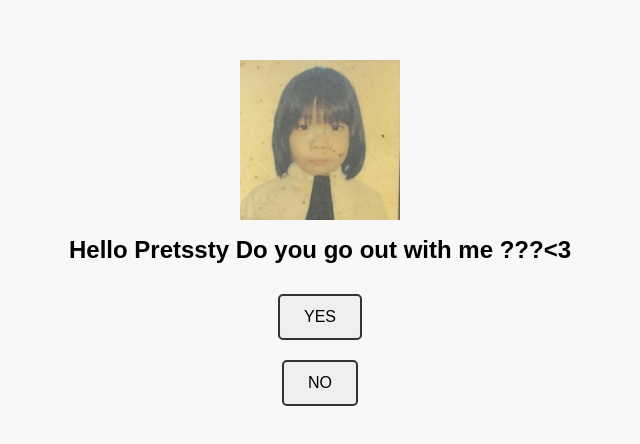
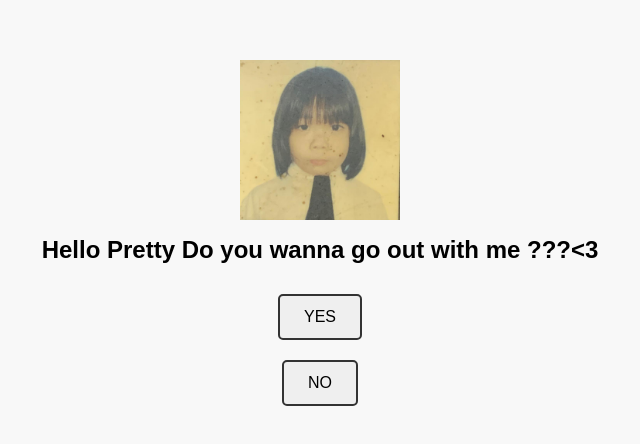
Before and after one commit to kpfigarola/date, a plain HTML site: page index.html in a window 1280 px wide. Shown: the part 162-606 px from the top of the page, without its empty margins (320-960 px from the left). Drawn offline with Linux system fonts and the light colour scheme.

Commit message:
Update index.html

```diff
--- a/index.html
+++ b/index.html
@@ -13,7 +13,7 @@
         <div>
             <img src="darel gwapo.jpg" alt="">
         </div>
-        <h1 class="text">Hello Pretssty Do you go out with me ???<3</h1>
+        <h1 class="text">Hello Pretty Do you wanna go out with me ???<3</h1>
 
         <button class="yes_btn">YES</button>
         <button class="no_btn">NO</button>
```
